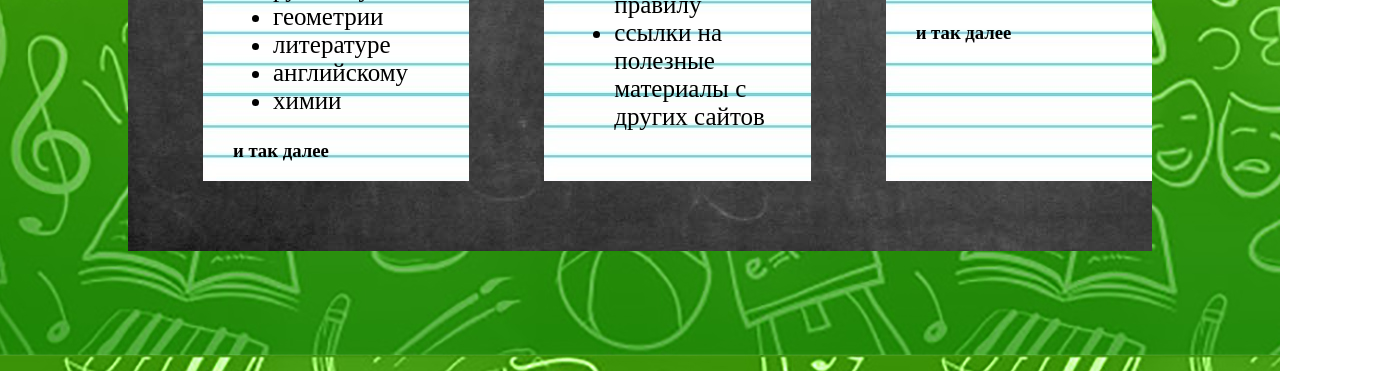
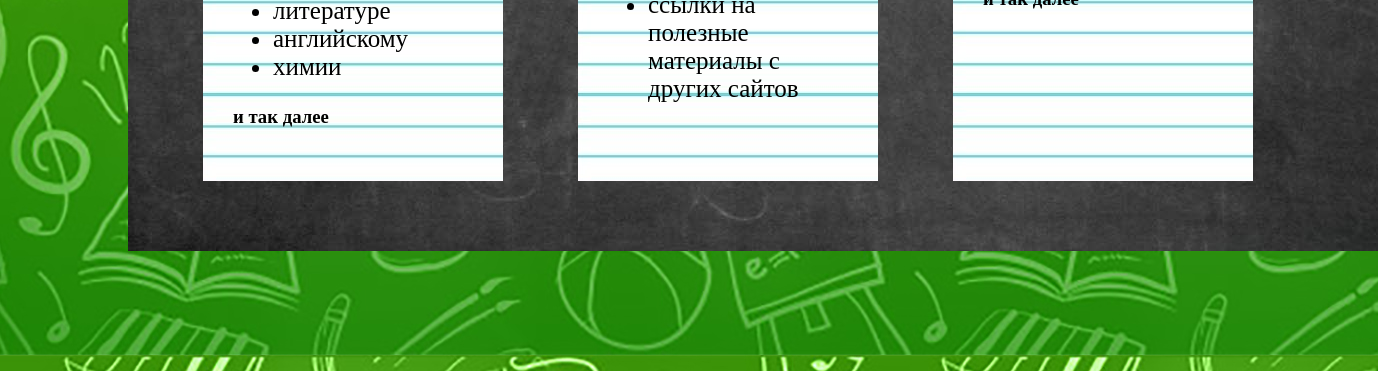
Before and after one commit to dudosss/-, a plain HTML site: page index.html in a window 1280 px wide. Shown: the part 510-881 px from the top of the page, 1378 px wide, since content can reach past the window. Drawn offline with Linux system fonts and the light colour scheme.

Commit message:
Update style.css

```diff
--- a/style.css
+++ b/style.css
@@ -24,6 +24,7 @@ body {
     margin-top: 10px;
     background-image: url(img/фон.jpg);
     gap: 75px;
+    width: 1250px
 
 }
 
```
